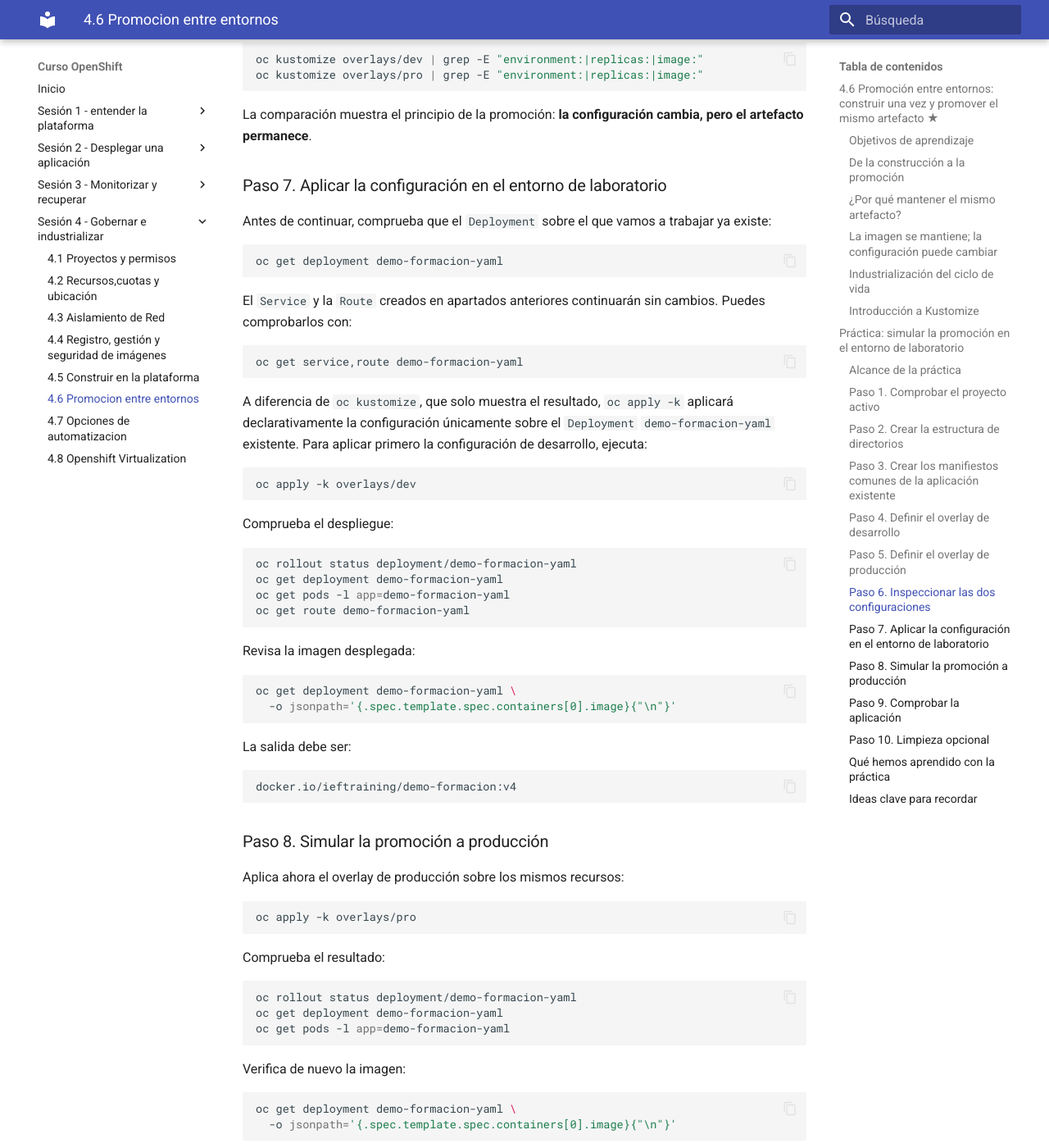
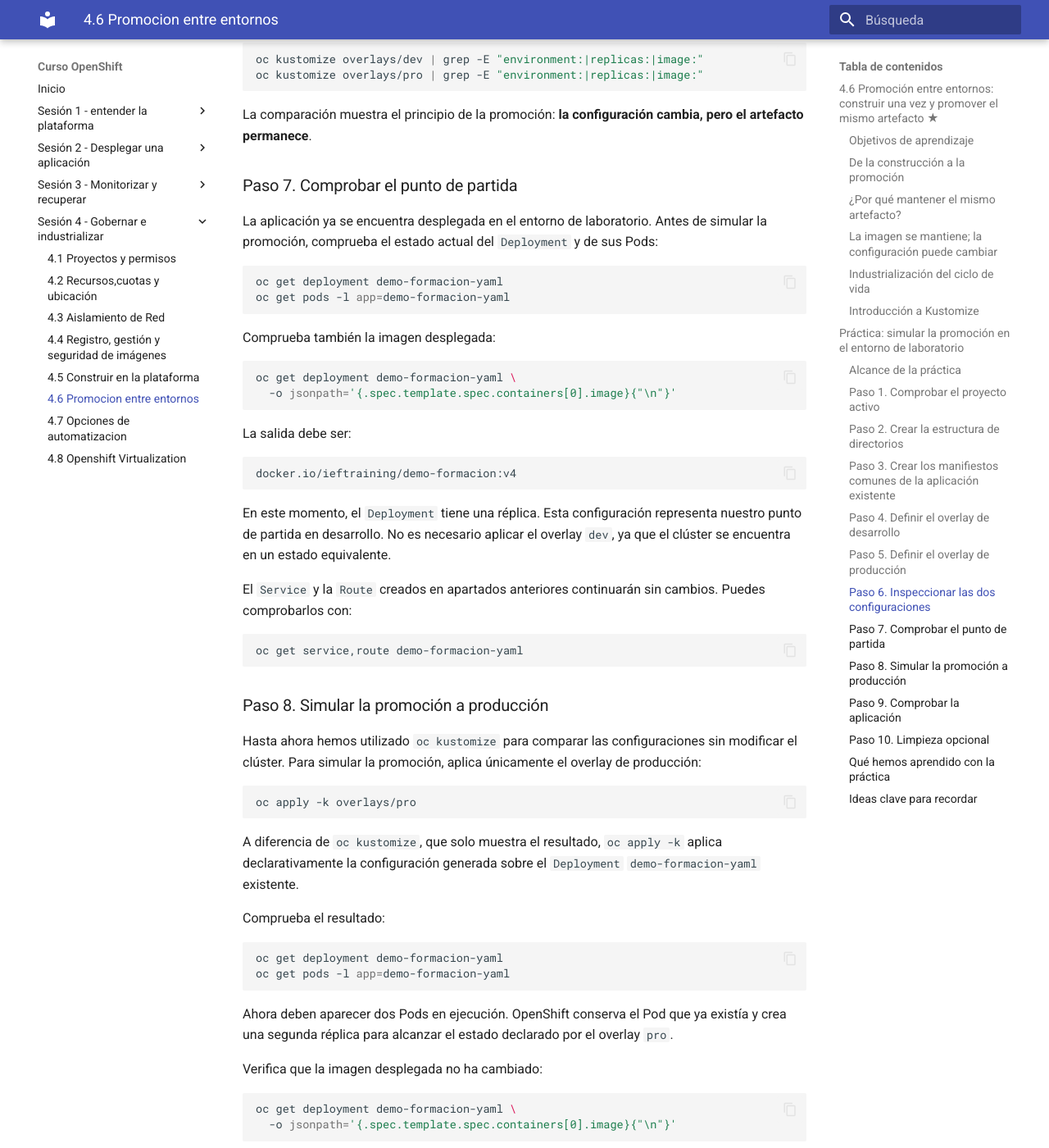
Before and after one commit to ieftraining/curso-openshift, an MkDocs documentation site: the page built from docs/sesion4/4.6 Promocion entre entornos.md, in a window 1280 px wide and 1400 px high, scrolled down 8423 px. Shown: the whole window at 82% size. Built offline with MkDocs 1.6.1 and Material for MkDocs 9.7.7, drawn with Linux system fonts in a browser that asks for light colours; some of the changed text lies outside the part shown.

Commit message:
Add files via upload

````diff
--- a/docs/sesion4/4.6 Promocion entre entornos.md
+++ b/docs/sesion4/4.6 Promocion entre entornos.md
@@ -316,36 +316,16 @@ oc kustomize overlays/pro | grep -E "environment:|replicas:|image:"
 
 La comparación muestra el principio de la promoción: **la configuración cambia, pero el artefacto permanece**.
 
-### Paso 7. Aplicar la configuración en el entorno de laboratorio
+### Paso 7. Comprobar el punto de partida
 
-Antes de continuar, comprueba que el `Deployment` sobre el que vamos a trabajar ya existe:
+La aplicación ya se encuentra desplegada en el entorno de laboratorio. Antes de simular la promoción, comprueba el estado actual del `Deployment` y de sus Pods:
 
 ```bash
 oc get deployment demo-formacion-yaml
+oc get pods -l app=demo-formacion-yaml
 ```
 
-El `Service` y la `Route` creados en apartados anteriores continuarán sin cambios. Puedes comprobarlos con:
-
-```bash
-oc get service,route demo-formacion-yaml
-```
-
-A diferencia de `oc kustomize`, que solo muestra el resultado, `oc apply -k` aplicará declarativamente la configuración únicamente sobre el `Deployment` `demo-formacion-yaml` existente. Para aplicar primero la configuración de desarrollo, ejecuta:
-
-```bash
-oc apply -k overlays/dev
-```
-
-Comprueba el despliegue:
-
-```bash
-oc rollout status deployment/demo-formacion-yaml
-oc get deployment demo-formacion-yaml
-oc get pods -l app=demo-formacion-yaml
-oc get route demo-formacion-yaml
-```
-
-Revisa la imagen desplegada:
+Comprueba también la imagen desplegada:
 
 ```bash
 oc get deployment demo-formacion-yaml \
@@ -358,40 +338,61 @@ La salida debe ser:
 docker.io/ieftraining/demo-formacion:v4
 ```
 
+En este momento, el `Deployment` tiene una réplica. Esta configuración representa nuestro punto de partida en desarrollo. No es necesario aplicar el overlay `dev`, ya que el clúster se encuentra en un estado equivalente.
+
+El `Service` y la `Route` creados en apartados anteriores continuarán sin cambios. Puedes comprobarlos con:
+
+```bash
+oc get service,route demo-formacion-yaml
+```
+
 ### Paso 8. Simular la promoción a producción
 
-Aplica ahora el overlay de producción sobre los mismos recursos:
+Hasta ahora hemos utilizado `oc kustomize` para comparar las configuraciones sin modificar el clúster. Para simular la promoción, aplica únicamente el overlay de producción:
 
 ```bash
 oc apply -k overlays/pro
 ```
 
+A diferencia de `oc kustomize`, que solo muestra el resultado, `oc apply -k` aplica declarativamente la configuración generada sobre el `Deployment` `demo-formacion-yaml` existente.
+
 Comprueba el resultado:
 
 ```bash
-oc rollout status deployment/demo-formacion-yaml
 oc get deployment demo-formacion-yaml
 oc get pods -l app=demo-formacion-yaml
 ```
 
-Verifica de nuevo la imagen:
+Ahora deben aparecer dos Pods en ejecución. OpenShift conserva el Pod que ya existía y crea una segunda réplica para alcanzar el estado declarado por el overlay `pro`.
+
+Verifica que la imagen desplegada no ha cambiado:
 
 ```bash
 oc get deployment demo-formacion-yaml \
   -o jsonpath='{.spec.template.spec.containers[0].image}{"\n"}'
 ```
 
-Deberás observar que:
+La salida debe seguir siendo:
 
-- el número deseado de réplicas ha pasado de 1 a 2;
-- la etiqueta del entorno ha cambiado;
-- la imagen continúa siendo `docker.io/ieftraining/demo-formacion:v4`.
+```text
+docker.io/ieftraining/demo-formacion:v4
+```
+
+El resultado puede resumirse así:
+
+| Antes de la promoción | Después de aplicar `overlays/pro` |
+|---|---|
+| 1 réplica | 2 réplicas |
+| Imagen `demo-formacion:v4` | Imagen `demo-formacion:v4` |
+| Configuración de partida | Configuración representativa de producción |
+
+La configuración ha cambiado, pero el artefacto promovido continúa siendo exactamente el mismo.
 
 !!! note "Limitaciones de recursos del entorno de laboratorio"
-    Si las cuotas disponibles no permiten ejecutar dos réplicas, modifica temporalmente `count: 2` por `count: 1`. El objetivo de la práctica es observar cómo cambia la configuración manteniendo la misma imagen, no consumir más recursos.
+    Si las cuotas disponibles no permiten ejecutar dos réplicas, modifica temporalmente `count: 2` por `count: 1`. En ese caso podrás seguir comparando los YAML generados, aunque no se visualizará el escalado a una segunda réplica.
 
 !!! note "Qué estamos simulando"
-    Al aplicar el overlay `pro` sobre los mismos recursos no estamos realizando una promoción real entre proyectos. Estamos representando, dentro de las limitaciones del laboratorio, qué configuración se aplicaría al mismo artefacto en un entorno de producción.
+    Al aplicar el overlay `pro` sobre el `Deployment` existente no estamos realizando una promoción real entre proyectos. Estamos representando, dentro de las limitaciones del laboratorio, qué configuración se aplicaría al mismo artefacto en un entorno de producción.
 
 ### Paso 9. Comprobar la aplicación
 
@@ -436,4 +437,4 @@ La práctica no ha reproducido una plataforma corporativa con varios entornos ai
     - **Kustomize:** la base contiene el `Deployment` común y los overlays expresan las diferencias de cada entorno. El `Service` y la `Route` existentes no se modifican.
     - **Entorno de laboratorio:** la práctica representa DEV y PRO dentro de un único proyecto; no sustituye la separación real entre entornos de una plataforma corporativa.
     - **Inspección previa:** `oc kustomize` permite revisar el YAML resultante antes de aplicarlo.
-    - **Aplicación declarativa:** `oc apply -k` procesa la configuración de Kustomize y presenta los recursos resultantes a la API de OpenShift.
+    - **Aplicación declarativa:** en la práctica, `oc apply -k overlays/pro` aplica sobre el `Deployment` existente la configuración representativa de producción.
````
Also changed, not shown: other parts of docs/sesion4/4.6 Promocion entre entornos.md (+1 -1 lines).
